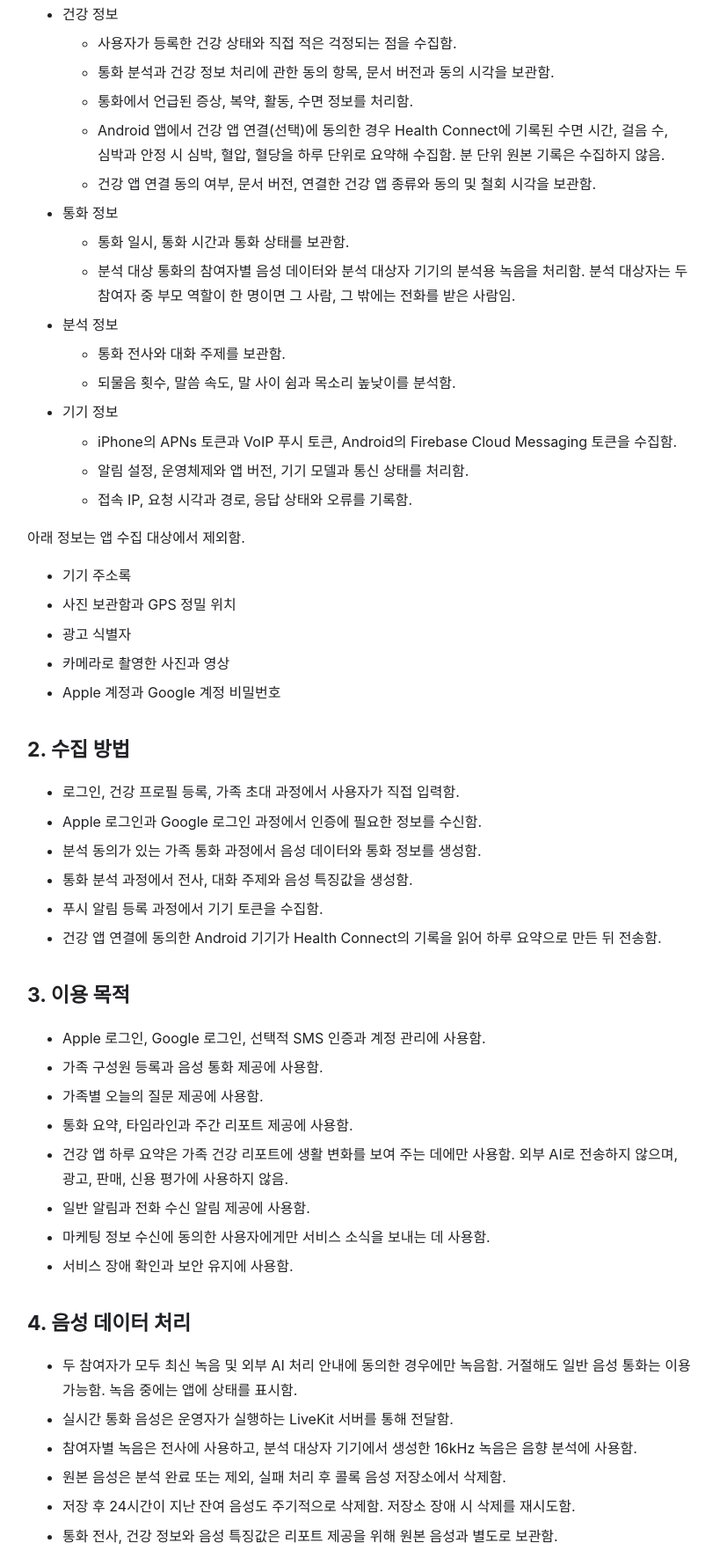
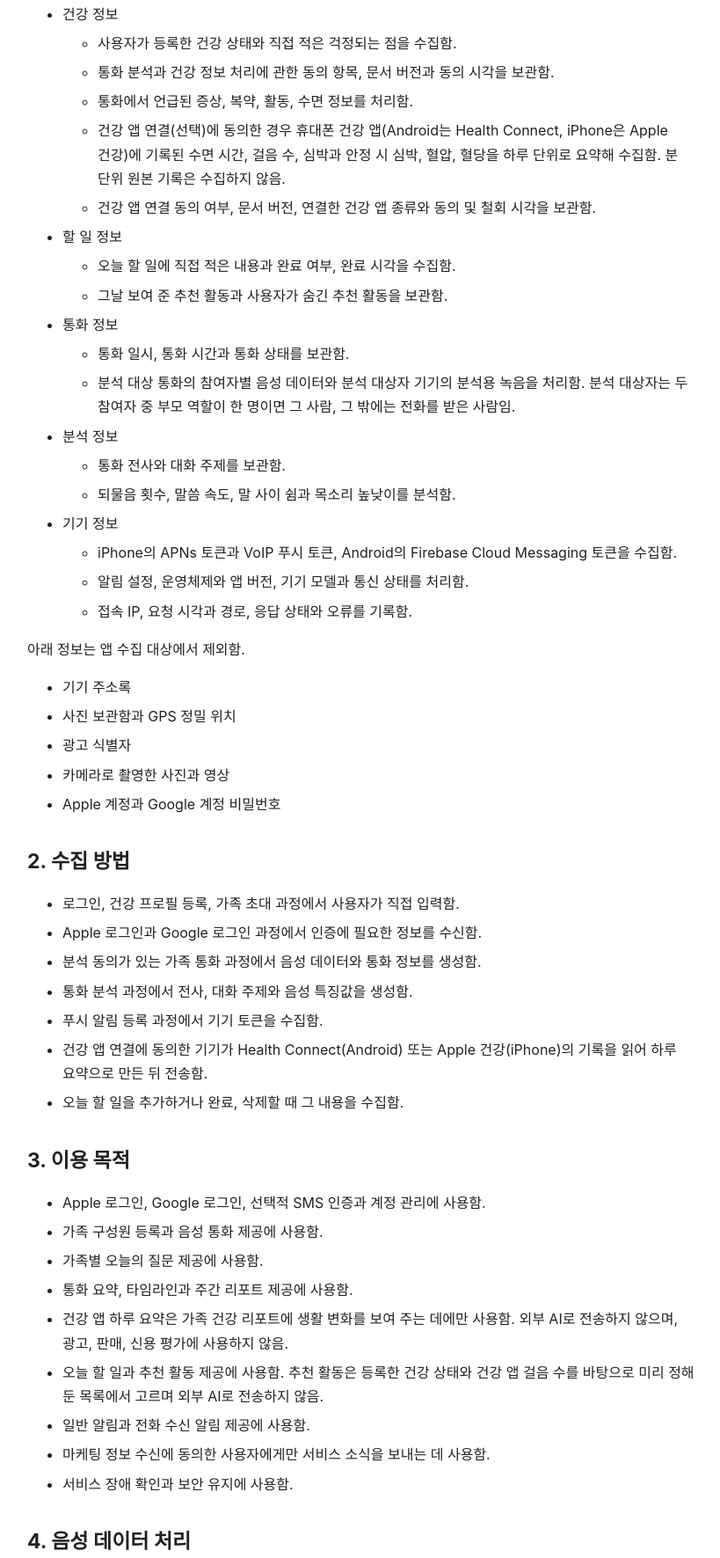
Before and after one commit to Collog-App/Collog-Privacy, a plain HTML site: page index.html in a window 1280 px wide. Shown: the part 713-2484 px from the top of the page at 88% size, without its empty margins (229-1048 px from the left). Drawn offline with Linux system fonts and the light colour scheme.

Commit message:
docs(privacy): cover Apple Health and the personal to-do list
- Health app link now covers iPhone (Apple 건강) as well as Android Health
  Connect: same daily summaries, same use and sharing rules.
- New to-do list: what is collected (items, done state, hidden suggestions),
  how, why (suggestions come from a fixed list using conditions and steps, no
  external AI), not shared with family, and retention (done items and past
  suggestions removed after 7 days).

```diff
--- a/index.html
+++ b/index.html
@@ -67,7 +67,7 @@
     <body>
         <h1>콜록 개인정보처리방침</h1>
         <ul>
-            <li>최종 수정일: 2026년 11월 8일</li>
+            <li>최종 수정일: 2026년 11월 15일</li>
             <li>운영자: 임도협(Dohyeop Lim)</li>
             <li>
                 문의 이메일:
@@ -126,14 +126,21 @@
                         통화에서 언급된 증상, 복약, 활동, 수면 정보를 처리함.
                     </li>
                     <li>
-                        Android 앱에서 건강 앱 연결(선택)에 동의한 경우 Health Connect에
-                        기록된 수면 시간, 걸음 수, 심박과 안정 시 심박, 혈압, 혈당을
+                        건강 앱 연결(선택)에 동의한 경우 휴대폰 건강 앱(Android는 Health
+                        Connect, iPhone은 Apple 건강)에 기록된 수면 시간, 걸음 수, 심박과 안정 시 심박, 혈압, 혈당을
                         하루 단위로 요약해 수집함. 분 단위 원본 기록은 수집하지 않음.
                     </li>
                     <li>
                         건강 앱 연결 동의 여부, 문서 버전, 연결한 건강 앱 종류와 동의 및
                         철회 시각을 보관함.
                     </li>
+                </ul>
+            </li>
+            <li>
+                할 일 정보
+                <ul>
+                    <li>오늘 할 일에 직접 적은 내용과 완료 여부, 완료 시각을 수집함.</li>
+                    <li>그날 보여 준 추천 활동과 사용자가 숨긴 추천 활동을 보관함.</li>
                 </ul>
             </li>
             <li>
@@ -200,9 +207,10 @@
             <li>통화 분석 과정에서 전사, 대화 주제와 음성 특징값을 생성함.</li>
             <li>푸시 알림 등록 과정에서 기기 토큰을 수집함.</li>
             <li>
-                건강 앱 연결에 동의한 Android 기기가 Health Connect의 기록을 읽어
-                하루 요약으로 만든 뒤 전송함.
+                건강 앱 연결에 동의한 기기가 Health Connect(Android) 또는 Apple
+                건강(iPhone)의 기록을 읽어 하루 요약으로 만든 뒤 전송함.
             </li>
+            <li>오늘 할 일을 추가하거나 완료, 삭제할 때 그 내용을 수집함.</li>
         </ul>
 
         <h2>3. 이용 목적</h2>
@@ -214,6 +222,11 @@
             <li>
                 건강 앱 하루 요약은 가족 건강 리포트에 생활 변화를 보여 주는 데에만
                 사용함. 외부 AI로 전송하지 않으며, 광고, 판매, 신용 평가에 사용하지 않음.
+            </li>
+            <li>
+                오늘 할 일과 추천 활동 제공에 사용함. 추천 활동은 등록한 건강 상태와
+                건강 앱 걸음 수를 바탕으로 미리 정해 둔 목록에서 고르며 외부 AI로
+                전송하지 않음.
             </li>
             <li>일반 알림과 전화 수신 알림 제공에 사용함.</li>
             <li>마케팅 정보 수신에 동의한 사용자에게만 서비스 소식을 보내는 데 사용함.</li>
@@ -267,6 +280,7 @@
                 건강 앱 하루 요약은 리포트 공유 범위에 따라 같은 가족 구성원에게
                 제공함.
             </li>
+            <li>할 일 정보는 가족 구성원에게 제공하지 않음.</li>
             <li>기존 기록 삭제나 공유 중단 요청은 문의 이메일로 접수함.</li>
         </ul>
 
@@ -411,6 +425,10 @@
                 계정, 가족 등록, 건강 프로필, 건강 앱 하루 요약과 분석 기록은 계정 삭제 또는 해당
                 정보의 삭제 요청 처리 시까지 보관함.
             </li>
+            <li>
+                끝낸 할 일과 지난 추천 활동은 7일이 지나면 삭제하고, 끝내지 않은
+                할 일은 사용자가 지우거나 계정을 삭제할 때까지 보관함.
+            </li>
             <li>원본 음성은 제4항의 삭제 절차에 따라 보관 및 삭제함.</li>
             <li>
                 푸시 토큰은 갱신, 무효화, 로그아웃 또는 계정 삭제 시 수신
```
